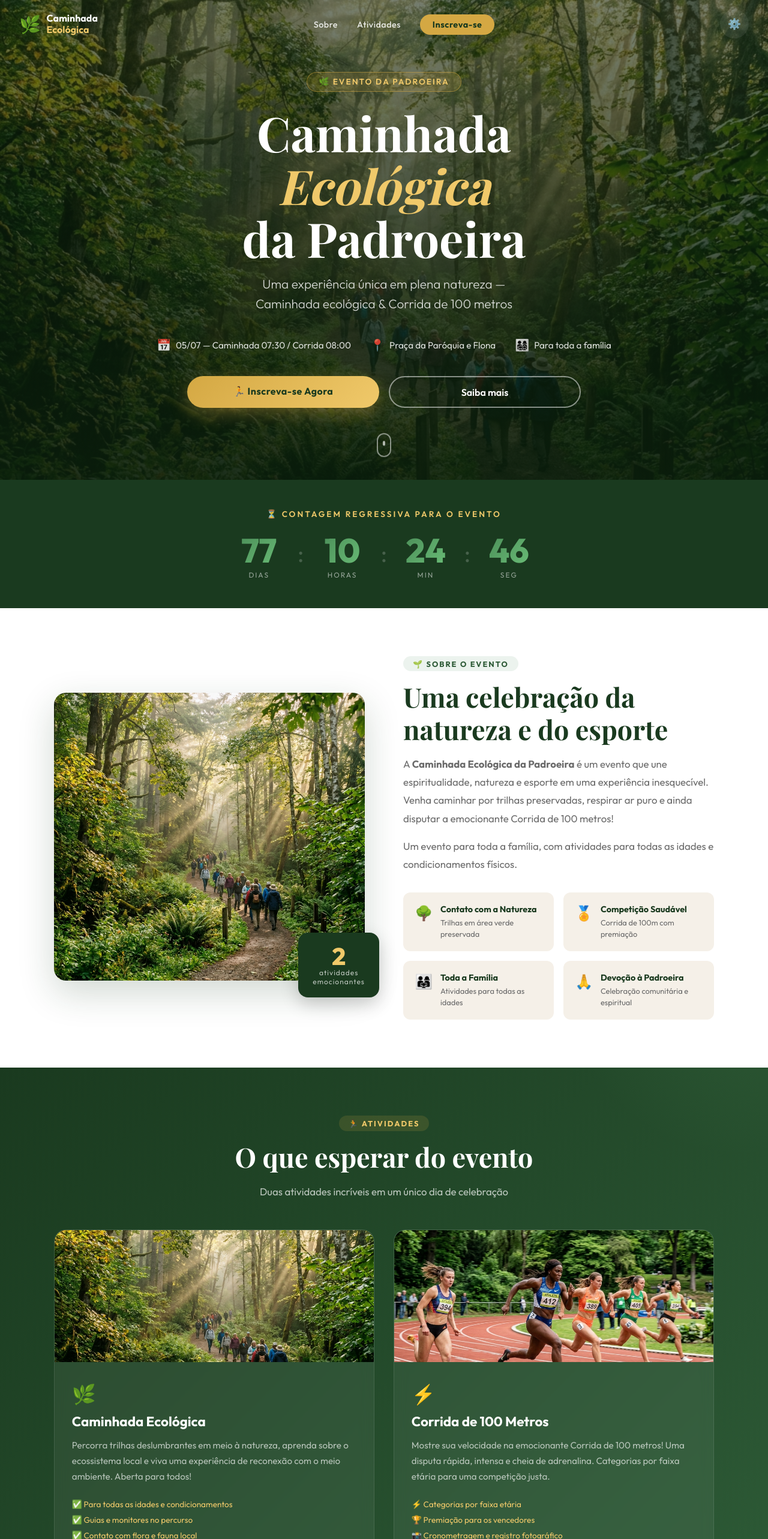
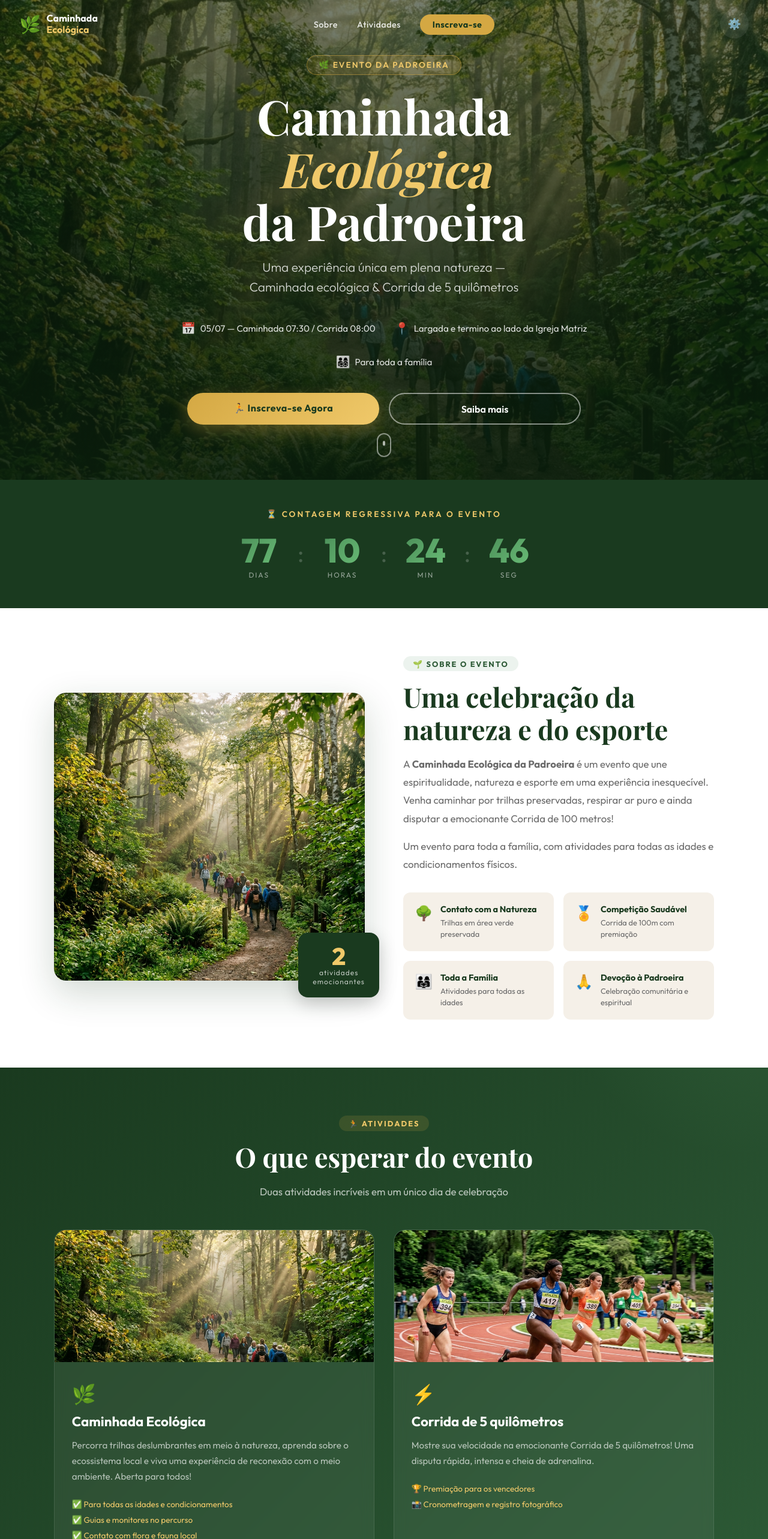
Before and after one commit to padreco27/esporte, a React (Vite) app: page / in a window 1280 px wide. Shown: the top 2566 px of the page at 60% size. Built offline with nearby package versions, Linux system fonts and the light colour scheme; no server answers; the database is empty; a web font is replaced by a local one.

Commit message:
fix: summary

```diff
--- a/src/components/Atividades.jsx
+++ b/src/components/Atividades.jsx
@@ -54,13 +54,12 @@ export default function Atividades() {
             <img className="atividade-img" src={corridaImg} alt="Corrida de 100 metros" />
             <div className="atividade-body">
               <div className="atividade-emoji">⚡</div>
-              <h3 className="atividade-title">Corrida de 100 Metros</h3>
+              <h3 className="atividade-title">Corrida de 5 quilômetros</h3>
               <p className="atividade-desc">
-                Mostre sua velocidade na emocionante Corrida de 100 metros! Uma disputa rápida,
-                intensa e cheia de adrenalina. Categorias por faixa etária para uma competição justa.
+                Mostre sua velocidade na emocionante Corrida de 5 quilômetros! Uma disputa rápida,
+                intensa e cheia de adrenalina.
               </p>
               <div className="atividade-details">
-                <div className="atividade-detail">⚡ Categorias por faixa etária</div>
                 <div className="atividade-detail">🏆 Premiação para os vencedores</div>
                 <div className="atividade-detail">📸 Cronometragem e registro fotográfico</div>
               </div>
--- a/src/components/Hero.jsx
+++ b/src/components/Hero.jsx
@@ -15,7 +15,7 @@ export default function Hero() {
         </h1>
         <p className="hero-subtitle">
           Uma experiência única em plena natureza —<br />
-          Caminhada ecológica &amp; Corrida de 100 metros
+          Caminhada ecológica &amp; Corrida de 5 quilômetros
         </p>
         <div className="hero-info-row">
           <div className="hero-info-item">
@@ -24,7 +24,7 @@ export default function Hero() {
           </div>
           <div className="hero-info-item">
             <span className="icon">📍</span>
-            <span>Praça da Paróquia e Flona</span>
+            <span>Largada e termino ao lado da Igreja Matriz</span>
           </div>
           <div className="hero-info-item">
             <span className="icon">👨‍👩‍👧‍👦</span>
--- a/src/components/Inscricao.jsx
+++ b/src/components/Inscricao.jsx
@@ -34,10 +34,10 @@ export default function Inscricao({ onSubmit }) {
   const [errorMessage, setErrorMessage] = useState('')
   const [copiedPix, setCopiedPix] = useState(false)
   const [caminhadaOptionText, setCaminhadaOptionText] = useState(
-    'Eu participarei da CAMINHADA DA PADROEIRA com percurso de 5 km saindo da praça da Paróquia, indo até o Flona e voltando à praça da Paróquia.'
+    'Eu participarei da CAMINHADA DA PADROEIRA saindo ao lado da Igreja Matriz, indo até o Flona e voltando ao lado da Igreja Matriz.'
   )
   const [corridaOptionText, setCorridaOptionText] = useState(
-    'Eu participarei da CORRIDA DA PADROEIRA de 100 metros com largada e chegada na praça da Paróquia.'
+    'Eu participarei da CORRIDA DA PADROEIRA de 5 quilômetros com largada e chegada ao lado da Igreja Matriz.'
   )
   const [termsText, setTermsText] = useState(
     'Eu entendo que precisarei pagar R$30,00 no ato da inscrição através de PIX e no dia levar 1 litro de leite.'
```
